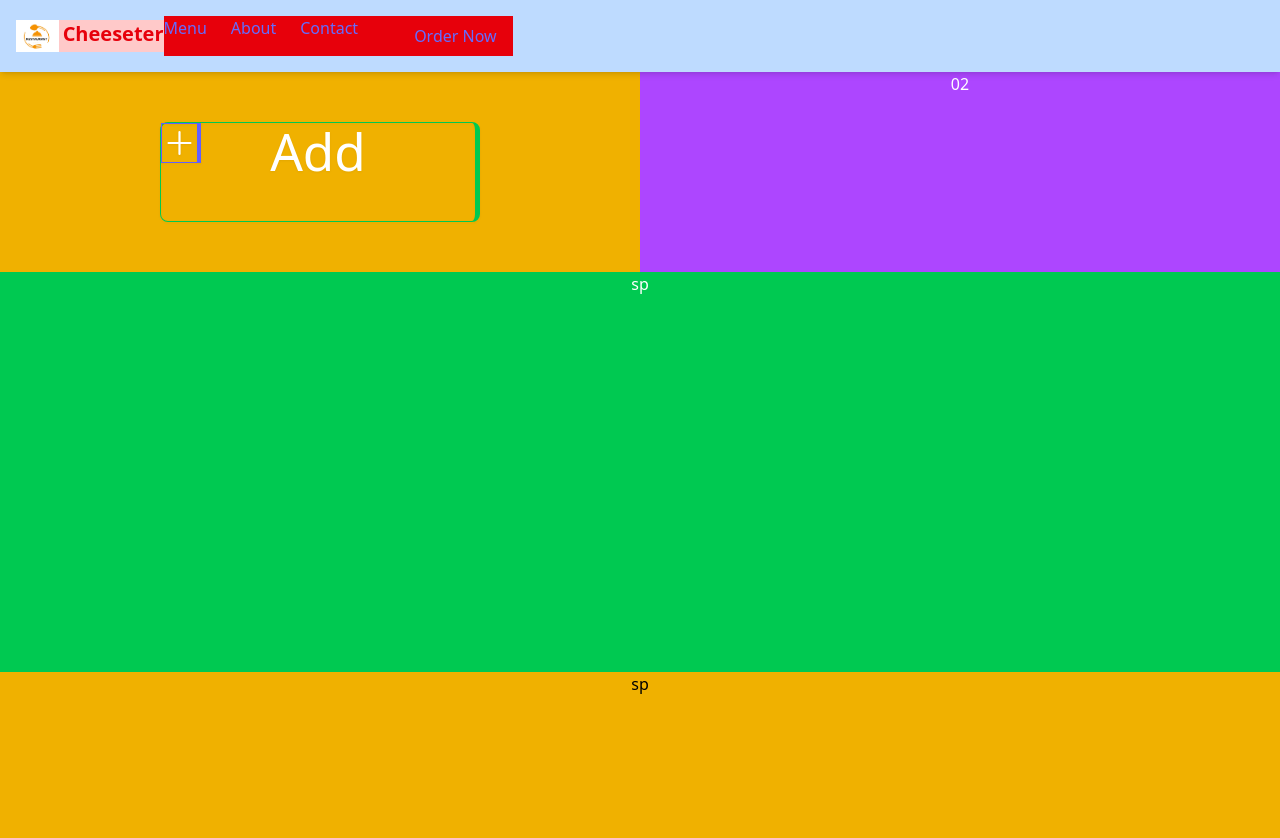
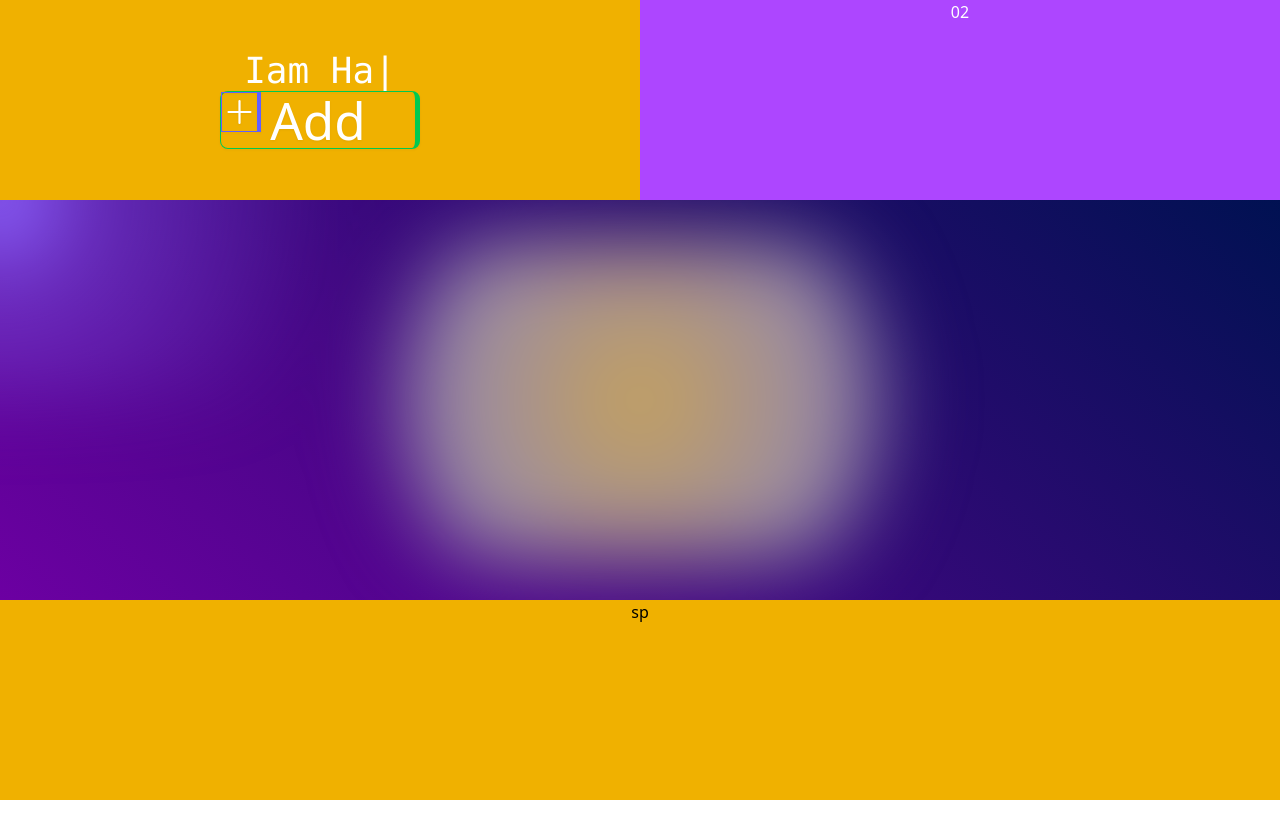
Before and after one commit to HamzaAmir97/Travel_Agency, a React (Vite) app: page / in a window 1280 px wide. Shown: the top 838 px of the page. After the commit the page ends 800 px from the top, so only its background shows below. Built offline with nearby package versions, Linux system fonts and the light colour scheme.

Commit message:
add typing text

```diff
--- a/src/App.tsx
+++ b/src/App.tsx
@@ -2,7 +2,8 @@
 import { PlusIcon } from '@heroicons/react/24/outline'
 import './App.css'
 import Navbar from './components/Navbar'
-
+import TypingAnimatedText from './components/TypingText'
+import GradientBackground from './components/GradientBackground'
 function App() {
 
 
@@ -16,19 +17,25 @@ function App() {
 
 
       <body>
-        <Navbar />
-        <div className="flex justify-center   h-screen w-screen m-auto bg-red-500">
+
+        <div className="flex justify-center    h-screen w-screen m-auto bg-red-500">
           <div className="flex flex-col gap-0">
 
             <div className="w-screen grid gap-0 lg:grid-cols-2 sm:grid-cols-1    h-1/4 bg-blue-500 text-white text-center">
 
               <div className="flex justify-center items-center bg-yellow-500">
-                <span className="border w-1/2 h-2/4 animate__animated animate__bounceInDown relative border-r-5 border-green-500  rounded-lg drop-shadow-xs
+                <div className='flex flex-col w-full h-20  justify-center items-center'>
+                    <TypingAnimatedText />
+                    <span className="border w-50 h-50 animate__animated animate__bounceInDown relative border-r-5 border-green-500  rounded-lg drop-shadow-xs
                                ">
 
                   <h1 className='animate__animated animate__jello'>Add</h1>
                   <PlusIcon className=" transition delay-150 duration-300 ease-in-out hover:-translate-y-1 hover:scale-110 absolute top-0 left-0  float-right animate__animated animate__bounce w-10 h-10 border  border-r-4 border-indigo-500 hover:bg-fuchsia-600" />
                 </span>
+
+                 </div>
+
+
 
               </div>
               <div className="bg-purple-500">02</div>
@@ -37,7 +44,10 @@ function App() {
 
 
             </div>
-            <div className="w-screen h-2/4 bg-green-500 text-white text-center"><span>sp</span></div>
+            <div className="w-screen h-2/4 bg-green-500 text-white text-center">
+
+            <GradientBackground />
+            <span className='z-10'>sp</span></div>
             <div className="w-screen h-1/4 bg-yellow-500 text-black text-center"><span>sp</span></div>
 
 
--- /dev/null
+++ b/src/components/GradientBackground.tsx
@@ -0,0 +1,85 @@
+import React, { useEffect, useRef, useState } from "react";
+
+const GradientBackground = () => {
+  const interactiveRef = useRef<HTMLDivElement>(null);
+  const [curX, setCurX] = useState(0);
+  const [curY, setCurY] = useState(0);
+  const [tgX, setTgX] = useState(0);
+  const [tgY, setTgY] = useState(0);
+  const [isSafari, setIsSafari] = useState(false);
+
+  useEffect(() => {
+    setIsSafari(/^((?!chrome|android).)*safari/i.test(navigator.userAgent));
+  }, []);
+
+  useEffect(() => {
+    const moveInterval = setInterval(() => {
+      setCurX((prev) => prev + (tgX - prev) / 20);
+      setCurY((prev) => prev + (tgY - prev) / 20);
+
+      if (interactiveRef.current) {
+        interactiveRef.current.style.transform = `translate(${Math.round(curX)}px, ${Math.round(curY)}px)`;
+      }
+    }, 1000 / 60);
+
+    return () => clearInterval(moveInterval);
+  }, [curX, curY, tgX, tgY]);
+
+  const handleMouseMove = (event: React.MouseEvent<HTMLDivElement>) => {
+    if (interactiveRef.current) {
+      const rect = interactiveRef.current.getBoundingClientRect();
+      setTgX(event.clientX - rect.left);
+      setTgY(event.clientY - rect.top);
+    }
+  };
+
+  return (
+    <div className="h-full w-full relative overflow-hidden bg-[linear-gradient(40deg,rgb(108,0,162),rgb(0,17,82))]">
+      <svg className="hidden">
+        <defs>
+          <filter id="blurMe">
+            <feGaussianBlur
+              in="SourceGraphic"
+              stdDeviation="10"
+              result="blur"
+            />
+            <feColorMatrix
+              in="blur"
+              mode="matrix"
+              values="1 0 0 0 0 0 1 0 0 0 0 0 1 0 0 0 0 0 18 -8"
+              result="goo"
+            />
+            <feBlend in="SourceGraphic" in2="goo" />
+          </filter>
+        </defs>
+      </svg>
+
+      <div
+        className={`gradients-container h-full w-full blur-lg ${isSafari ? "blur-2xl" : "[filter:url(#blurMe)_blur(40px)]"}`}
+      >
+        <div className="absolute [background:radial-gradient(circle_at_center,_rgba(18,113,255,0.8)_0,_rgba(18,113,255,0)_50%)_no-repeat] [mix-blend-mode:hard-light] w-[80%] h-[80%] top-[calc(50%-40%)] left-[calc(50%-40%)] [transform-origin:center_center] animate-first opacity-100" />
+        <div className="absolute [background:radial-gradient(circle_at_center,_rgba(221,74,255,0.8)_0,_rgba(221,74,255,0)_50%)_no-repeat] [mix-blend-mode:hard-light] w-[80%] h-[80%] top-[calc(50%-40%)] left-[calc(50%-40%)] [transform-origin:calc(50%-400px)] animate-second opacity-100" />
+        <div className="absolute [background:radial-gradient(circle_at_center,_rgba(100,220,255,0.8)_0,_rgba(100,220,255,0)_50%)_no-repeat] [mix-blend-mode:hard-light] w-[80%] h-[80%] top-[calc(50%-40%)] left-[calc(50%-40%)] [transform-origin:calc(50%+400px)] animate-third opacity-100" />
+        <div className="absolute [background:radial-gradient(circle_at_center,_rgba(200,50,50,0.8)_0,_rgba(200,50,50,0)_50%)_no-repeat] [mix-blend-mode:hard-light] w-[80%] h-[80%] top-[calc(50%-40%)] left-[calc(50%-40%)] [transform-origin:calc(50%-200px)] animate-fourth opacity-70" />
+        <div className="absolute [background:radial-gradient(circle_at_center,_rgba(180,180,50,0.8)_0,_rgba(180,180,50,0)_50%)_no-repeat] [mix-blend-mode:hard-light] w-[80%] h-[80%] top-[calc(50%-40%)] left-[calc(50%-40%)] [transform-origin:calc(50%-800px)_calc(50%+800px)] animate-fifth opacity-100" />
+
+        <div
+          ref={interactiveRef}
+          onMouseMove={handleMouseMove}
+          className="absolute [background:radial-gradient(circle_at_center,_rgba(140,100,255,0.8)_0,_rgba(140,100,255,0)_50%)_no-repeat] [mix-blend-mode:hard-light] w-full h-full -top-1/2 -left-1/2 opacity-70"
+        />
+      </div>
+
+      <div className="relative z-10 h-full flex items-center justify-center">
+        <div className="text-white text-center">
+          <h1 className="text-5xl font-bold mb-4">Gradient Background</h1>
+          <p className="text-xl">
+            Interactive animated background with mouse tracking
+          </p>
+        </div>
+      </div>
+    </div>
+  );
+};
+
+export default GradientBackground;
--- /dev/null
+++ b/src/components/TypingText.tsx
@@ -0,0 +1,80 @@
+import { motion, useAnimationControls } from "framer-motion";
+import { useEffect, useState } from "react";
+
+function TypingText({
+  words = ["Hello", "Iam Hamzawi", "Typing", "Effect"],
+  typingSpeed = 150,
+  deleteSpeed = 100,
+  delayBetweenWords = 1000,
+}: {
+  words?: string[];
+  typingSpeed?: number;
+  deleteSpeed?: number;
+  delayBetweenWords?: number;
+}) {
+  const [currentWordIndex, setCurrentWordIndex] = useState(0);
+  const [currentText, setCurrentText] = useState("");
+  const [isDeleting, setIsDeleting] = useState(false);
+  const controls = useAnimationControls();
+
+  useEffect(() => {
+    const word = words[currentWordIndex];
+
+    if (isDeleting) {
+      if (currentText === "") {
+        setIsDeleting(false);
+        setCurrentWordIndex((prev) => (prev + 1) % words.length);
+        return;
+      }
+
+      const timer = setTimeout(() => {
+        setCurrentText(word.substring(0, currentText.length - 1));
+      }, deleteSpeed);
+      return () => clearTimeout(timer);
+    }
+
+    if (currentText === word) {
+      const timer = setTimeout(() => {
+        setIsDeleting(true);
+      }, delayBetweenWords);
+      return () => clearTimeout(timer);
+    }
+
+    const timer = setTimeout(() => {
+      setCurrentText(word.substring(0, currentText.length + 1));
+    }, typingSpeed);
+    return () => clearTimeout(timer);
+  }, [
+    currentText,
+    currentWordIndex,
+    isDeleting,
+    words,
+    typingSpeed,
+    deleteSpeed,
+    delayBetweenWords,
+  ]);
+
+  useEffect(() => {
+    controls.start({
+      opacity: [0.2, 1],
+      transition: {
+        duration: 0.5,
+        repeat: Infinity,
+        repeatType: "reverse",
+      },
+    });
+  }, [controls]);
+
+  return (
+    <div className="w-1/2 h-full flex items-center justify-center ">
+      <div className="text-4xl font-mono text-white">
+        {currentText}
+        <motion.span animate={controls}>|</motion.span>
+      </div>
+    </div>
+  );
+}
+
+export default function TypingAnimatedText() {
+  return <TypingText />;
+}
```
